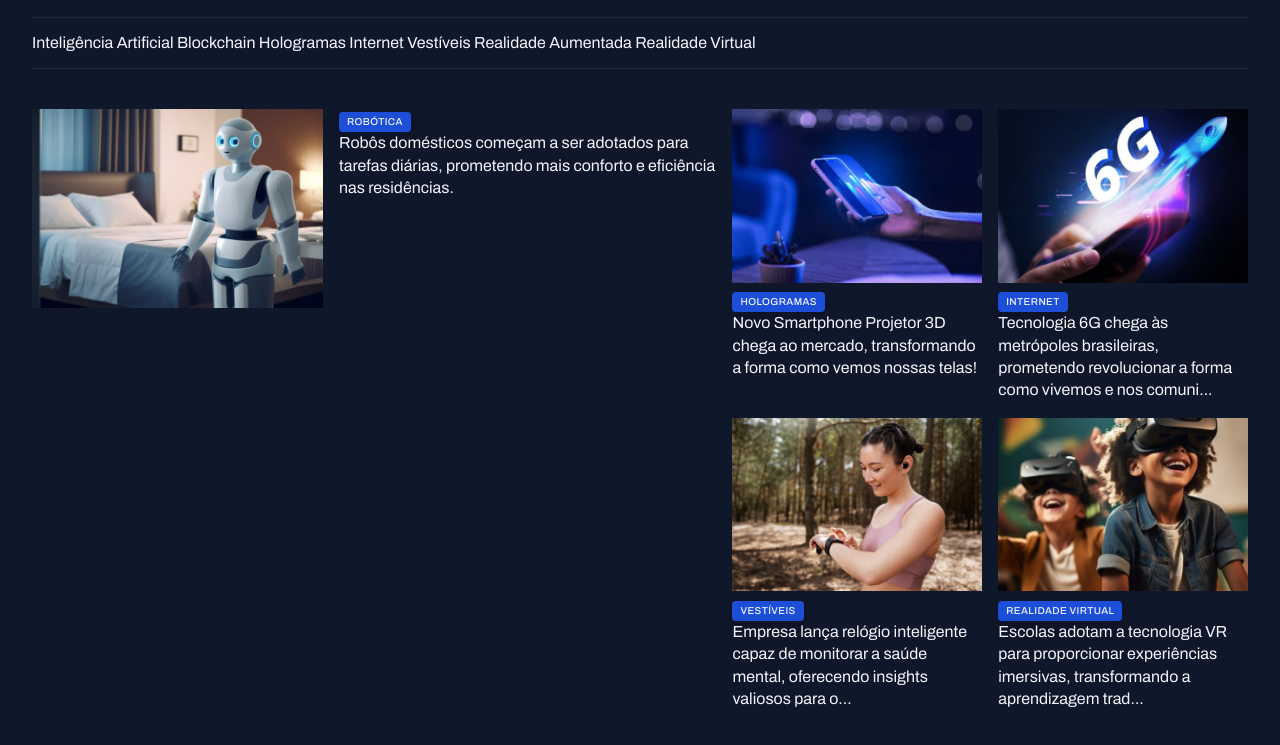
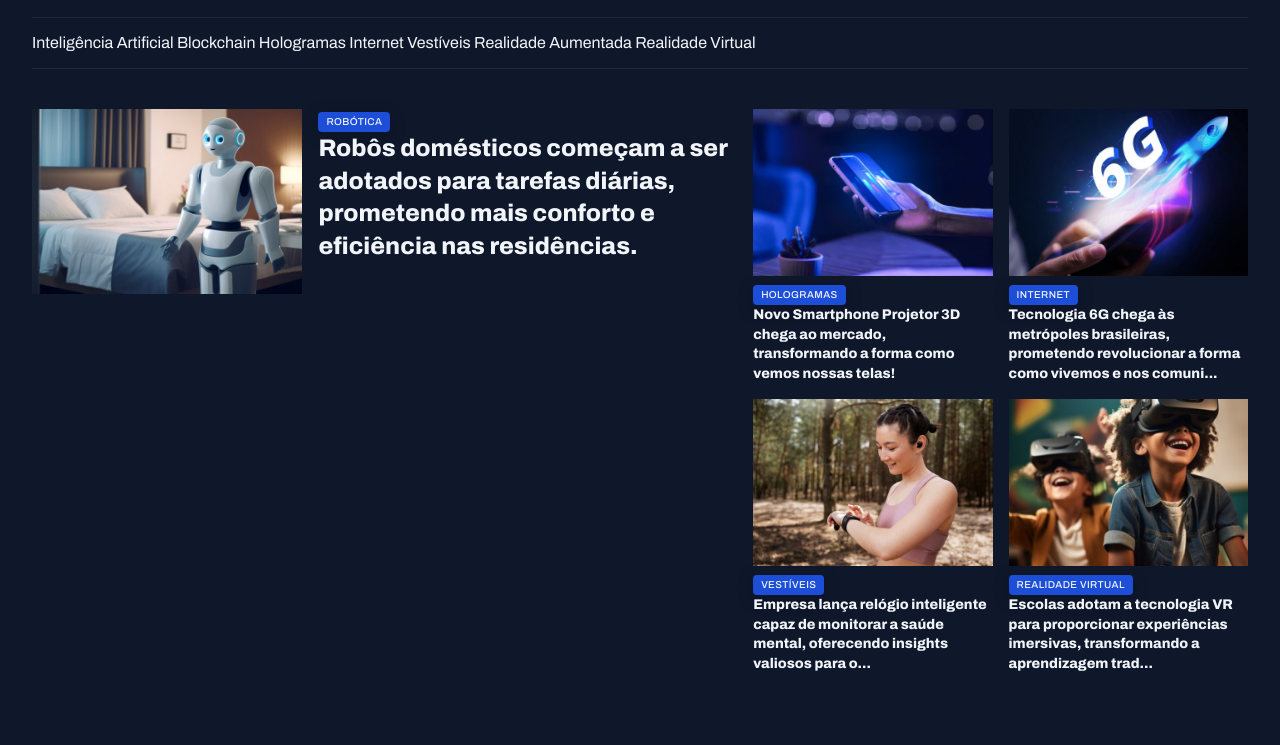
Before and after one commit to pedro-castanheira-vertti/Portal-de-Noticias, a plain HTML site: page index.html in a window 1280 px wide. Shown: the part 55-800 px from the top of the page. Drawn offline with Linux system fonts and the light colour scheme.

Commit message:
Finalizando algumas alterações de estilo

```diff
--- a/index.html
+++ b/index.html
@@ -199,7 +199,7 @@
                 <article class="grid grid-flow-col gap-16">
                     <div>
                         <span class="content-tag">Inteligência Artificial</span>
-                        <h3 class="text-xl">
+                        <h3 class="xl">
                             Criados para auxiliar idosos, robôs de companhia ganham popularidade, oferecendo suporte
                             emocional e físico aos usu...
                         </h3>
--- a/styles/sections.css
+++ b/styles/sections.css
@@ -20,7 +20,49 @@ section header {
     }
 }
 
+#featured {
+    grid-area: featured;
+
+    img {
+        height: 100%;
+        object-fit: cover;
+    }
+
+    .card {
+        border-radius: 4px;
+        overflow: hidden;
+        position: relative;
+
+        &::before {
+            content: "";
+            position: absolute;
+            inset: 0;
+            top: 50%;
+            background: linear-gradient(180deg,
+                    transparent 0%,
+                    #020617 100%);
+        }
+
+        figcaption {
+            position: absolute;
+            bottom: 0;
+
+            padding: 24px;
+
+            &:has(.text-lg) {
+                padding: 12px;
+            }
+
+            h2 {
+                margin-top: 8px;
+            }
+        }
+    }
+}
+
 #weekly {
+    grid-area: weekly;
+
     &>div {
         grid-template-columns: repeat(4, 292px);
     }
@@ -44,3 +86,36 @@ section header {
         }
     }
 }
+
+#ai {
+    grid-area: ai;
+
+    img {
+        width: 176px;
+        aspect-ratio: 1/1;
+        object-fit: cover;
+    }
+
+    h3 {
+        margin-block: 8px 4px;
+    }
+}
+
+aside {
+    grid-area: aside;
+}
+
+
+#more {
+    margin-top: 32px;
+
+    h3 {
+      margin-top: 8px;
+    }
+
+    img {
+      width: 72px;
+      aspect-ratio: 1/1;
+      object-fit: cover;
+    }
+  }
--- a/styles/utility.css
+++ b/styles/utility.css
@@ -18,18 +18,18 @@
     gap: 32px;
 }
 
-.text--2xl {
+.text-2xl {
     font: var(--h1);
 }
 
-.text--xl {
+.text-xl {
     font: var(--h2);
 }
 
-.text--lg {
+.text-lg {
     font: var(--h3);
 }
 
-.text--sm {
+.text-sm {
     font: var(--text-sm);
 }
```
